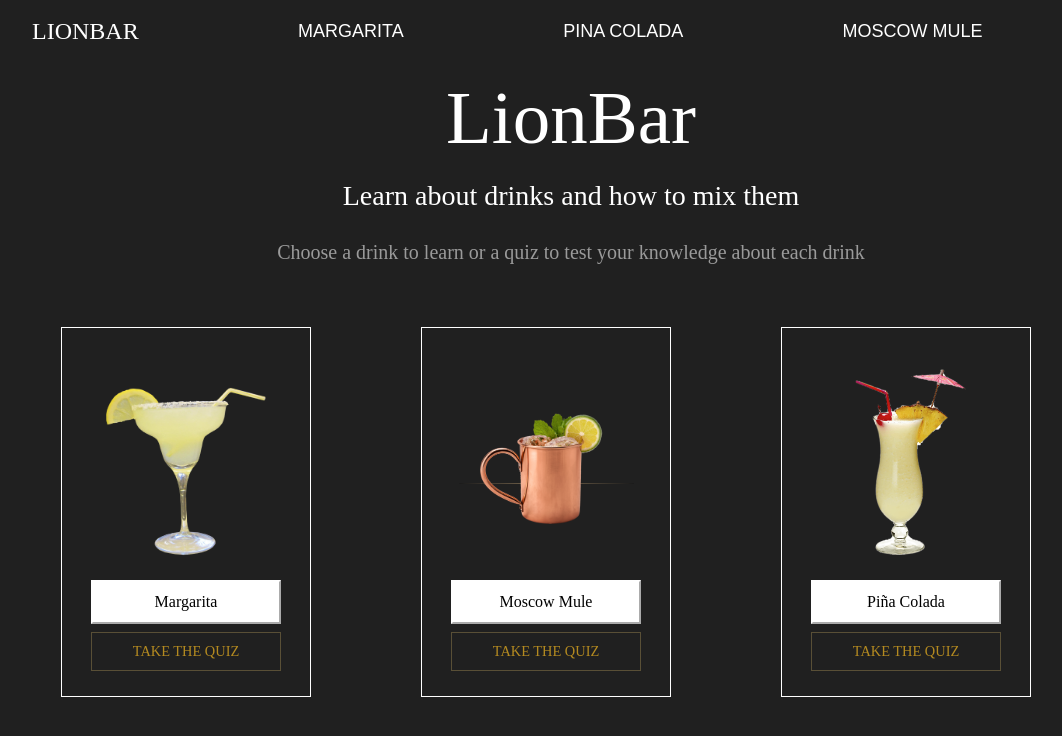
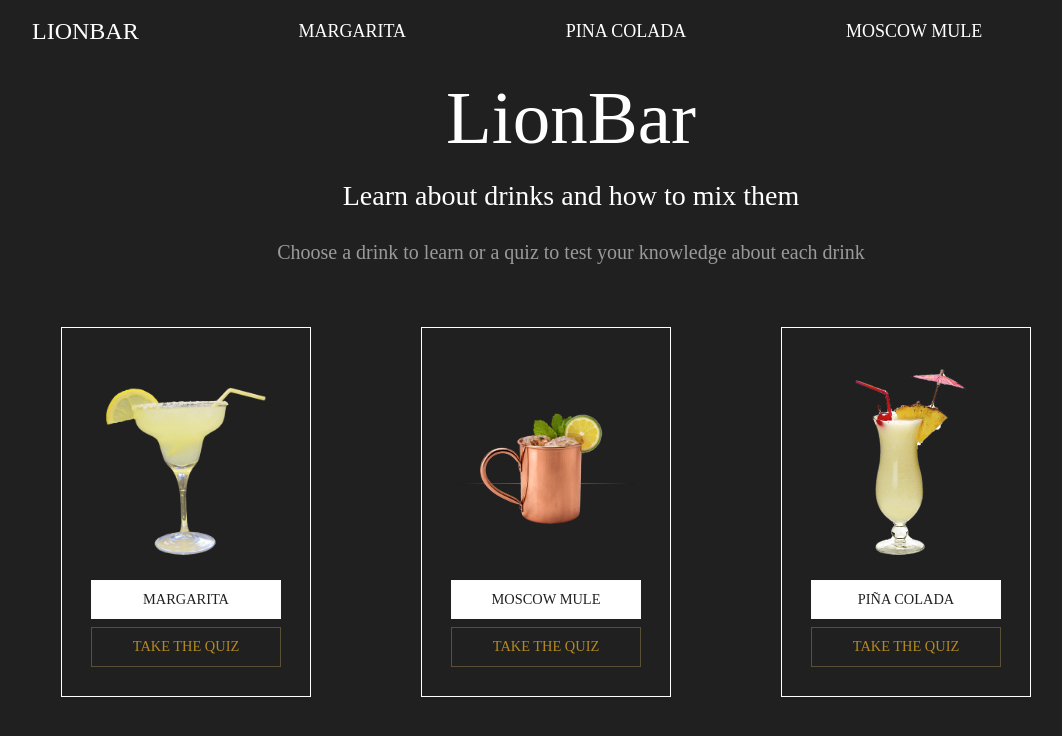
Before and after one commit to Angelica-Michaca/cocktail, a Flask app: page / in a window 1280 px wide. Shown: the top 736 px of the page, without its empty margins (69-1131 px from the left). Run offline with Flask 2, Linux system fonts and the light colour scheme; some libraries are stand-ins or nearby versions.

Commit message:
updated styling of buttons to include goldenrod color

```diff
--- a/static/home.js
+++ b/static/home.js
@@ -1,6 +1,6 @@
 //This function dynamically creates the three cocktail cards on the home page
 function featureCocktails(){
-  let new_card = $("<div class = 'col-md-4 '><div class='card custom-card customHomeCard center-text'> <div class = 'ratio-images'> <img class='card-img-top' src='" + cocktails[drink]['image'] + "' alt='card image cap' /> </div> <div class='card-body'> <div class='btn-container'> <a href=" + cocktails[drink]['learnUrl'] + "><button class='btn-in-home-cards learn-drink-btn'>" + cocktails[drink]['name']+ "</button></a> <a  href=" + cocktails[drink]['quizUrl'] + "><button class='take-quiz-btn btn btn-in-home-cards'>Take the Quiz</button></a></div></div></div></div>")
+  let new_card = $("<div class = 'col-md-4 '><div class='card custom-card customHomeCard center-text'> <div class = 'ratio-images'> <img class='card-img-top' src='" + cocktails[drink]['image'] + "' alt='card image cap' /> </div> <div class='card-body'> <div class='btn-container'> <a href=" + cocktails[drink]['learnUrl'] + "><button class='btn-in-home-cards learn-drink-btn whiteBtn'>" + cocktails[drink]['name']+ "</button></a> <a  href=" + cocktails[drink]['quizUrl'] + "><button class='take-quiz-btn btn btn-in-home-cards'>Take the Quiz</button></a></div></div></div></div>")
   $(".homeDynamicCardsRow").append(new_card)
 }
 
--- a/static/main.css
+++ b/static/main.css
@@ -155,6 +155,7 @@
         .navbar{
             font-size: 18px;
             font-weight: 100;
+            font-family: italiana;
 
 
         }
@@ -315,10 +316,38 @@
           }
 
 
+          .whiteBtn {
+            /* display: inline-block; */
+            outline: none;
+            background-color: white;
+            text-transform: uppercase;
+            font-weight: 500;
+            font-style: normal;
+            font-size: 0.900rem;
+            /* letter-spacing: 0.3em; */
+            color: rgb(32,32,32);
+            border-radius: 0;
+            /* padding: 18px 80px 20px; */
+            transition: all 0.7s ease-out;
+            /* background: linear-gradient(270deg, rgba(218,165,32,1), rgba(218,165,32,0.1), rgba(34,34,34,0), rgba(34,34,34,0)); */
+            background-position: 1% 50%;
+            background-size: 300% 300%;
+            text-decoration: none;
+            /* margin: 0.625rem; */
+            border: none;
+            border: 1px solid rgba(247, 246, 243, 0.3);
+          }
 
+          .whiteBtn:hover {
+            color: rgba(218,165,32);
+            border: 1px solid rgba(255, 255, 255, 0);
+            /* color: $white; */
+            background-position: 99% 50%;
+          }
 
 
         /* .btn:hover {
+
             color: #fff;
             border: 1px solid rgba(223,190,106,0);
             color: $white;
@@ -605,7 +634,7 @@
 
     }
 
-    a.firstBtn:hover{
+    /* a.firstBtn:hover{
         text-decoration: underline;
         text-decoration-color:  goldenrod;
 
@@ -613,7 +642,7 @@
     a.secondBtn:hover{
         border-color: goldenrod;
 
-    }
+    } */
 
     .btn-light{
         border-radius: 0%;
@@ -639,10 +668,10 @@
 
 
 
-    .btn-lg-custom{
+    /* .btn-lg-custom{
         width: 350px;
         font-size:26px;
-    }
+    } */
 
       /* .practiceQuizContainer{
         font-family: italiana;
```
